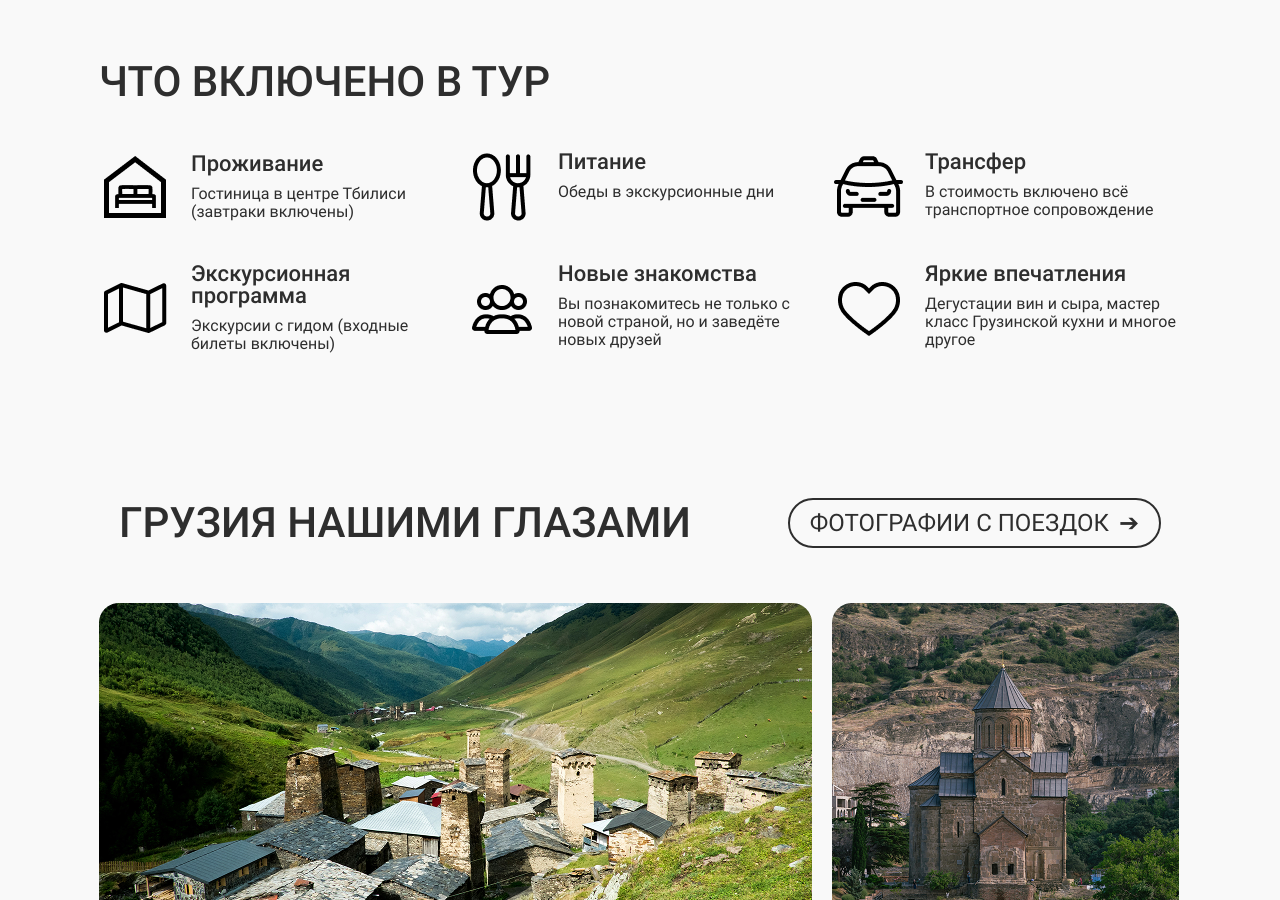
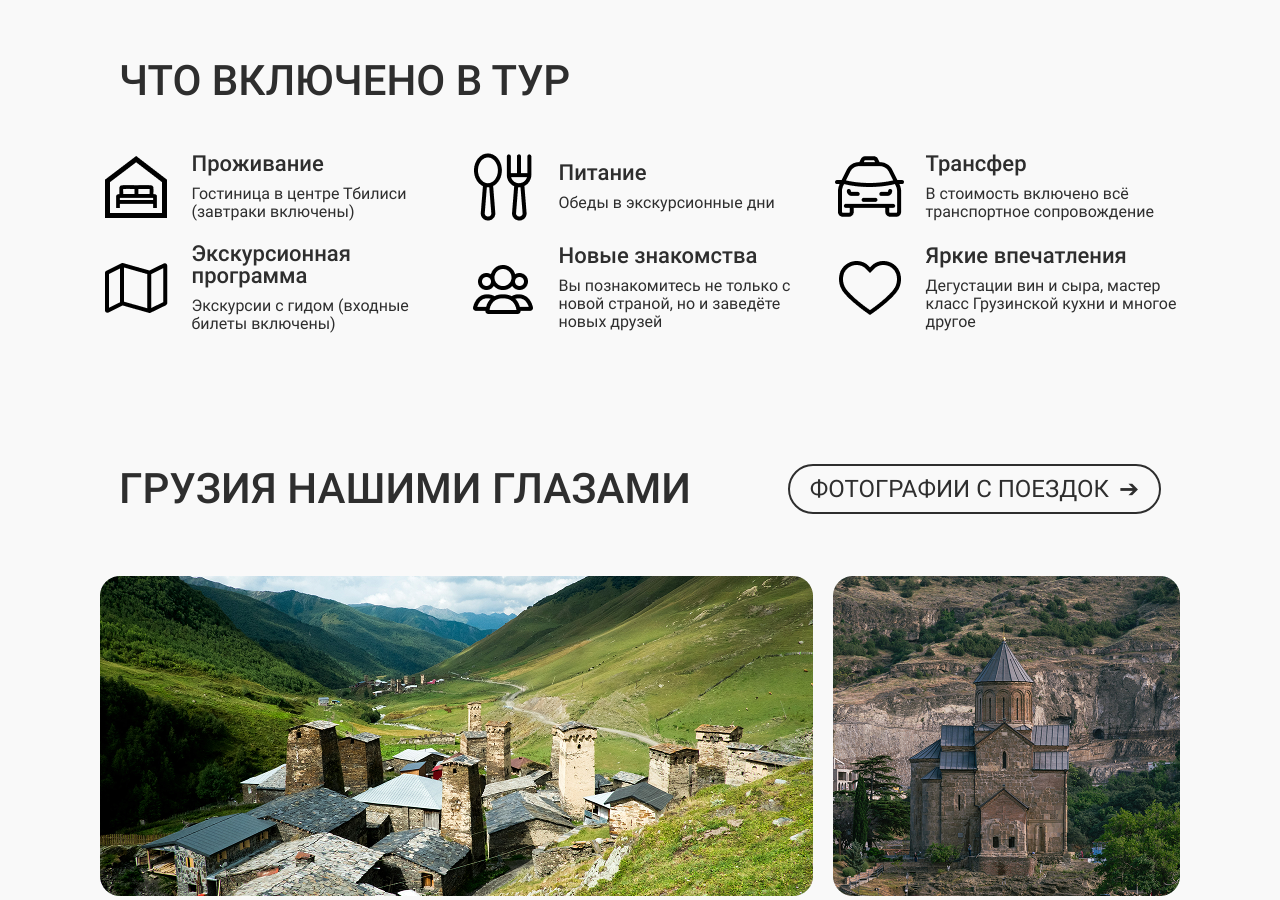
Before and after one commit to samirtimurkhanov/project, a plain HTML site: page project/index.html in a window 1280 px wide. Shown: the part 1900-2800 px from the top of the page. Drawn offline with nearby package versions, Linux system fonts and the light colour scheme.

Commit message:
Add files via upload

```diff
--- a/project/index.html
+++ b/project/index.html
@@ -71,8 +71,8 @@
                         <h3 class="tours__name">СВАНЕТИЯ: В КРАЮ БАШЕН И ЛЕДНИКОВ</h3>
                         <p class="tours__desc">Экспедиция в самую загадочную часть Грузии – Сванетию. Узнаем легенды средневековых башен, попробуем настоящий кубдари, увидим ледник Шхара и покорим горные тропы.</p>
                     </li>
-                </div>
-                <div class="tours__cards">
+
+
                     <li class="tours__card-d">
                         <h3 class="tours__name">ТАИНСТВЕННАЯ ИМПЕРЕТИЯ</h3>
                         <p class="tours__desc">Путешествие в регион древнего Колхидского царства. Каньоны Окаце и Мартвили, сталактитовые пещеры Прометея, монастырь Гелати и вкуснейшая кухня Имеретии.</p>
@@ -89,7 +89,7 @@
                 </ul>
         </section>
         <section class="included container">
-        <h2 class="included__title">ЧТО ВКЛЮЧЕНО В ТУР</h2>
+        <h2 class="included__title caption">ЧТО ВКЛЮЧЕНО В ТУР</h2>
         <div class="included__union">
            <div class="included__card">
             <div class="wrap-left">
@@ -100,38 +100,47 @@
              <p class="included__desc">Гостиница в центре Тбилиси (завтраки включены)</p>
            </div>
         </div>
-            <div class="included__card wrap-left">
+            <div class="included__card">
+            <div class="wrap-left">
             <img class="included__icon" src="images/cutlery.png" alt="иконка столовые приборы">
             </div>
             <div class="wrap-right">
             <h3 class="included__name">Питание</h3>
             <p class="included__desc">Обеды в экскурсионные дни</p>
             </div>
-            <div class="included__card wrap-left">
+            </div>
+            <div class="included__card">
+            <div class="wrap-left">
             <img class="included__icon" src="images/transport.png" alt="иконка транспорт">
             </div>
             <div class="wrap-right">
             <h3 class="included__name">Трансфер</h3>
             <p class="included__desc">В стоимость включено всё транспортное сопровождение</p>
             </div>
-          </div>
-        </div>
-        <div class="included__union">
-          <div class="included__card wrap-left">
+            </div>
+
+
+
+          <div class="included__card">
+            <div class="wrap-left">
             <img class="included__icon" src="images/map.png" alt="иконка карта">
           </div>
           <div class="wrap-right">
             <h3 class="included__name">Экскурсионная программа</h3>
             <p class="included__desc">Экскурсии с гидом (входные билеты включены)</p>
           </div>
-          <div class="included__card wrap-left">
+          </div>
+          <div class="included__card">
+            <div class="wrap-left">
             <img class="included__icon" src="images/group.png" alt="иконка группа">
             </div>
             <div class="wrap-right">
             <h3 class="included__name">Новые знакомства</h3>
             <p class="included__desc">Вы познакомитесь не только с новой страной, но и заведёте новых друзей</p>
         </div>
-          <div class="included__card wrap-left">
+          </div>
+          <div class="included__card">
+            <div class="wrap-left">
             <img class="included__icon" src="images/heart.png" alt="иконка сердце">
             </div>
             <div class="wrap-right">
@@ -139,17 +148,16 @@
             <p class="included__desc">Дегустации вин и сыра, мастер класс Грузинской кухни и многое другое</p>
         </div>
         </div>
+        </div>
         </section>
         <section class="photo container">
-            <div class="photo caption">
+            <div class="caption">
                 <h2 class="photo__title" >ГРУЗИЯ НАШИМИ ГЛАЗАМИ</h2>
                 <a class="photo__button button" href="#" target="_blank">ФОТОГРАФИИ С ПОЕЗДОК</a><!-- кнопка со стрелкой -->
             </div>
             <div class="photo__union">
                 <img class="photo__photo" src="images/photoreport_a.png" alt="фото 1">
                 <img class="photo__photo" src="images/photoreport_b.png" alt="фото 2">
-            </div>
-            <div class="photo__union">
                 <img class="photo__photo" src="images/photoreport_c.png" alt="фото 3">
                 <img class="photo__photo" src="images/photoreport_d.png" alt="фото 4">
                 <img class="photo__photo" src="images/photoreport_e.png" alt="фото 5">
--- a/project/styles/footer.css
+++ b/project/styles/footer.css
@@ -11,7 +11,9 @@
     .footer__logo {
         margin-right: 96px;
     }
-
+  .social-media {
+    padding-inline-start: 0;
+  }
     .footer__menu {
         display: flex;
         flex-direction: column;
--- a/project/styles/main.css
+++ b/project/styles/main.css
@@ -27,7 +27,6 @@
 }
 .tours__cards {
     margin: 0;
-    padding: 20px 0;
     display: flex;
     gap: 20px;
     flex-wrap: wrap;
@@ -44,6 +43,7 @@
 }
 .caption h2 {
     font-size: 42px;
+    line-height: 44px;
 }
 
 .tours__card-a {
@@ -245,11 +245,11 @@
 }
 .included__union {
     margin: 0;
-    padding: 20px 0;
     display: flex;
     gap: 20px;
     flex-wrap: wrap;
     list-style-type: none;
+    justify-content: center;
 }
 .included__union h3 {
     margin: 0;
@@ -266,6 +266,7 @@ padding-bottom: 10px;
     gap: 20px;
     flex-wrap: wrap;
     list-style-type: none;
+    justify-content: center;
 }
 .included__card{
     display: flex;
@@ -286,6 +287,12 @@ padding-bottom: 10px;
 
 .advantages__title {
     margin: 60px 0;
+}
+.advantages {
+    display: flex;
+    flex-wrap: wrap;
+    list-style-type: none;
+    justify-content: center;
 }
 .advantages h3 {
     margin: 0;
@@ -326,6 +333,7 @@ padding-bottom: 10px;
     gap: 20px;
     flex-wrap: wrap;
     list-style-type: none;
+    justify-content: center;
     }
     .reviews__card-a {
         width: 347px;
--- a/project/styles/media.css
+++ b/project/styles/media.css
@@ -1,3 +1,9 @@
 @media only screen and (max-width: 768px) {
     /*тут обращение к классам*/
+    .container {
+        max-width: 100%;
     }
+    .header__menu {
+        flex-wrap: wrap;
+    }
+    }
```
